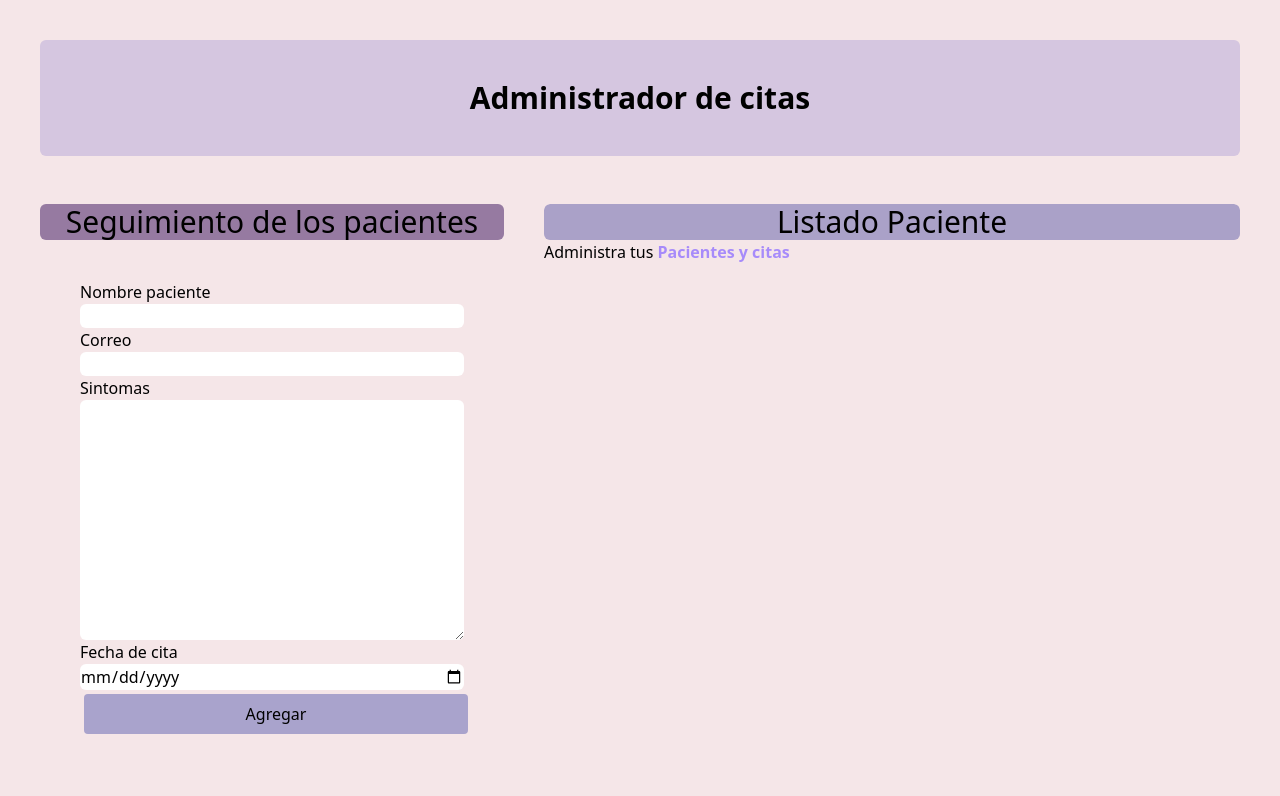
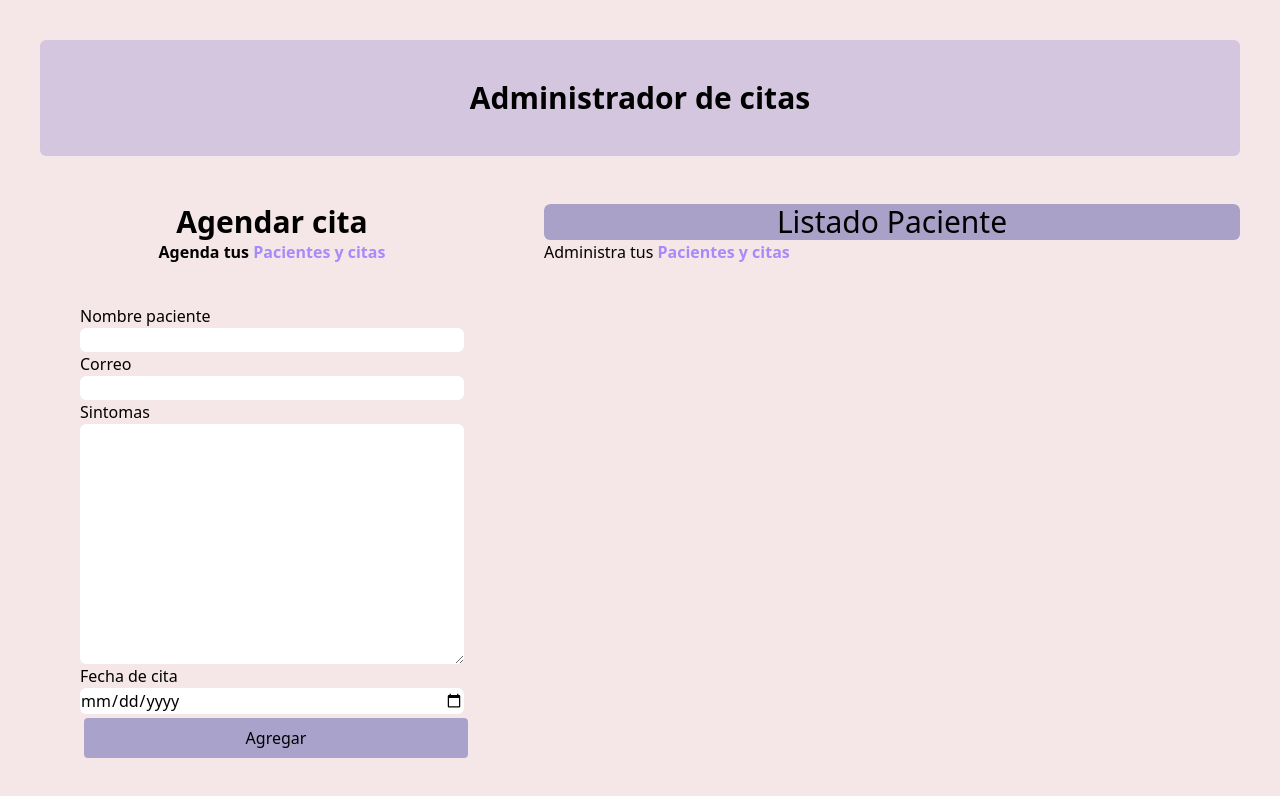
Before and after one commit to Oscar060502/Top_Avan_Pro, a React (Vite) app in the folder citas/: page / in a window 1280 px wide. Shown: the top 796 px of the page. Built offline with nearby package versions, Linux system fonts and the light colour scheme.

Commit message:
Se agrega un titulo y un texto inferior
Adición de un titulo y subtitulo para el formulario

```diff
--- a/citas/src/components/Formulario.jsx
+++ b/citas/src/components/Formulario.jsx
@@ -68,7 +68,8 @@ const Formulario = ({setPacientes, pacientes, paciente, setPaciente}) => {
 
     return (
     <div className='ml-10 mr-10 h-fit sm:mr-10 sm:ml-10 md:mr-5 md:ml-10 md:w-1/2 lg:w-2/5 rounded-md'>
-        <h2 className='bg-[#967aa1] text-3xl text-center rounded-md'>Seguimiento de los pacientes</h2>
+        <h2 className='text-3xl text-center font-bold'>Agendar cita</h2>
+        <p className='text-center font-bold'>Agenda tus <span className='font-bold text-violet-400'>Pacientes y citas</span></p>
         {error && <p className="bg-[#ad0b2e] rounded-md sm:text-center sm:1 p-4 m-5">Por favor rellene todos los campos</p>}
         <form className='p-10' onSubmit={validarFormulario}>
                 <div>
```
